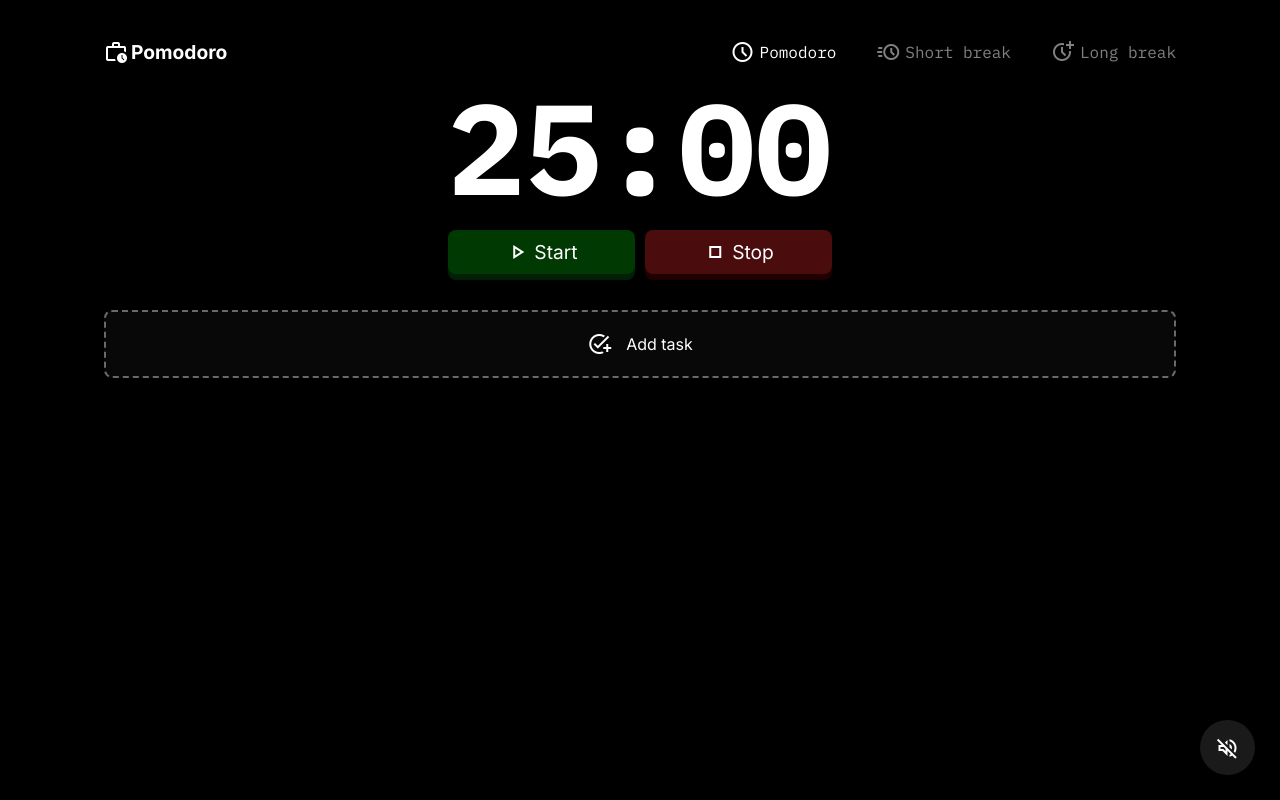
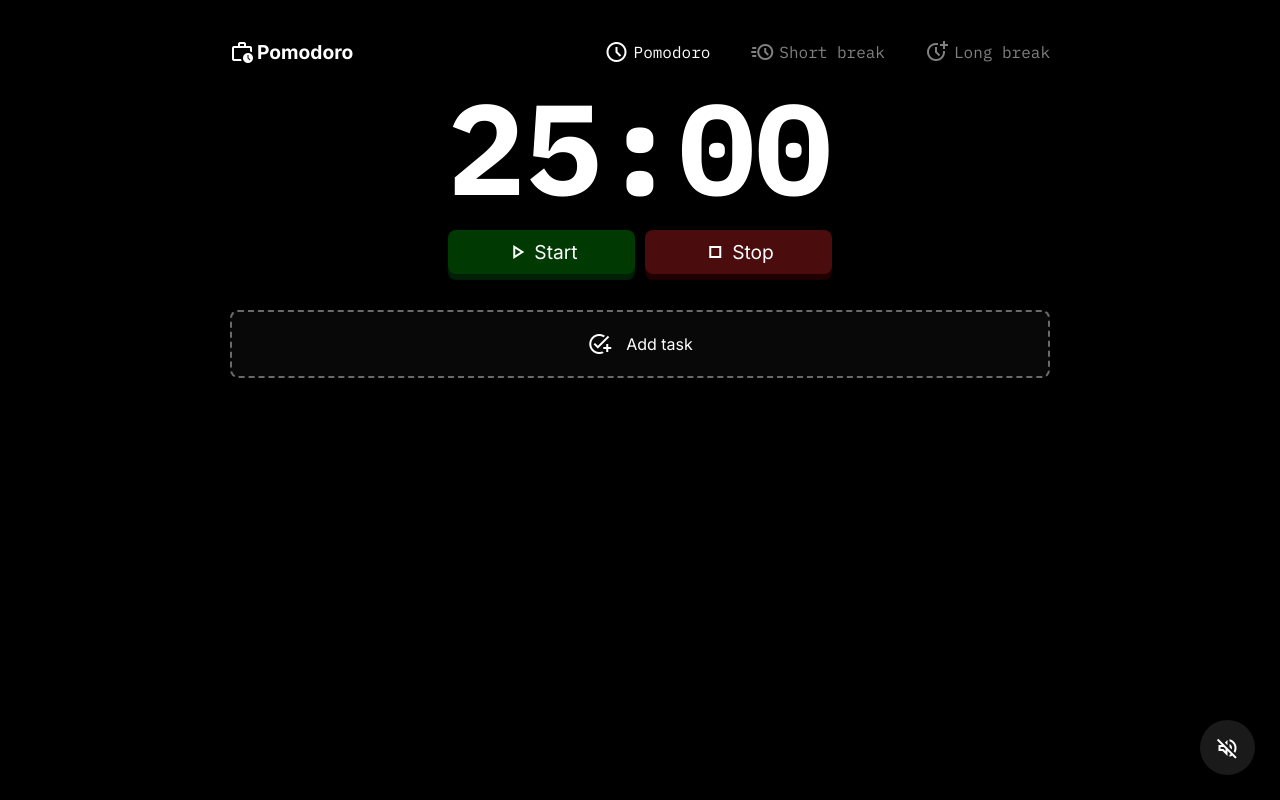
Before and after one commit to gabrielmeiradev/Pomodoro-App, a plain HTML site: page index.html in a window 1280 px wide. Drawn offline with nearby package versions, Linux system fonts and the light colour scheme.

Commit message:
style: max-width to app container

```diff
--- a/css/style.css
+++ b/css/style.css
@@ -66,7 +66,7 @@ button{
 /* App styles */
 
 #app{
-    width: 90vw;
+    max-width: 900px;
     margin: auto;
     box-sizing: border-box;
     padding: 40px 40px 0 40px;
```
